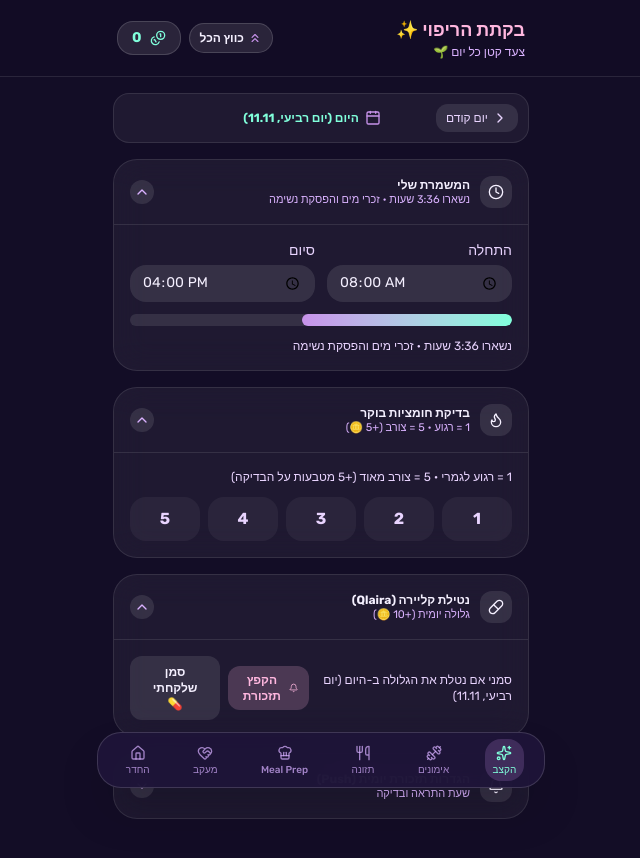
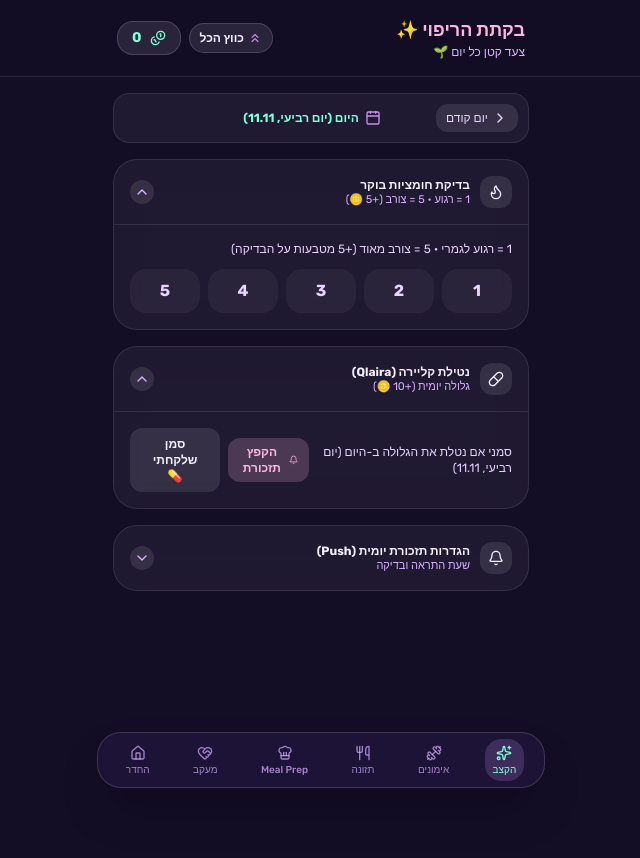
Before and after one commit to GuylerxD/the-healing-cabin, a React (Vite) app: page / in a window 1280 px wide. Shown: the top 858 px of the page, without its empty margins (319-959 px from the left). After the commit the page ends 800 px from the top, so only its background shows below. Built offline with nearby package versions, Linux system fonts and the light colour scheme.

Commit message:
refactor: remove shift progress card from Quests screen

```diff
--- a/src/screens/Quests.jsx
+++ b/src/screens/Quests.jsx
@@ -1,6 +1,5 @@
-import { useEffect, useState } from "react";
+import { useState } from "react";
 import {
-  Clock,
   Pill,
   Flame,
   Bell,
@@ -8,27 +7,10 @@ import {
   ChevronLeft,
   Calendar,
 } from "lucide-react";
-import { setCabin, updateDay, useCabin, dateKeyWithOffset } from "../store";
-import { shiftProgress } from "../lib/shift";
+import { updateDay, useCabin, dateKeyWithOffset } from "../store";
 import PillReminderToggle from "../components/PillReminderToggle";
 import { triggerInAppPillReminder } from "../lib/pillReminder";
 import CollapsibleCard from "../components/CollapsibleCard";
-
-function useNowMinutes() {
-  const [now, setNow] = useState(() => {
-    const d = new Date();
-    return d.getHours() * 60 + d.getMinutes();
-  });
-  useEffect(() => {
-    const get = () => {
-      const d = new Date();
-      return d.getHours() * 60 + d.getMinutes();
-    };
-    const id = setInterval(() => setNow(get()), 60_000);
-    return () => clearInterval(id);
-  }, []);
-  return now;
-}
 
 function getFormattedDayDetails(dayOffset) {
   const d = new Date();
@@ -52,16 +34,10 @@ function getFormattedDayDetails(dayOffset) {
 }
 
 export default function Quests() {
-  const { shift, days = {} } = useCabin();
+  const { days = {} } = useCabin();
   const [dayOffset, setDayOffset] = useState(0); // 0 = today, -1 = yesterday, etc.
   const activeDateKey = dateKeyWithOffset(dayOffset);
   const activeDayData = days[activeDateKey] ?? {};
-
-  const now = useNowMinutes();
-  const { pct, label } = shiftProgress(shift.start, shift.end, now);
-
-  const setShift = (key, value) =>
-    value && setCabin((s) => ({ ...s, shift: { ...s.shift, [key]: value } }));
 
   // Date formatting in Hebrew
   const isToday = dayOffset === 0;
@@ -111,51 +87,8 @@ export default function Quests() {
           רטרואקטיבית לתאריך זה.
         </div>
       )}
-      {/* 1. המשמרת שלי (Collapsible) */}
-      <CollapsibleCard
-        id="quests-shift"
-        title="המשמרת שלי"
-        badge={label}
-        icon={Clock}
-        defaultOpen={true}
-      >
-        <div className="space-y-3">
-          <div className="flex gap-3 text-sm">
-            {[
-              ["start", "התחלה"],
-              ["end", "סיום"],
-            ].map(([key, text]) => (
-              <label
-                key={key}
-                className="flex flex-1 flex-col gap-1 text-purple-200"
-              >
-                {text}
-                <input
-                  type="time"
-                  value={shift[key]}
-                  onChange={(e) => setShift(key, e.target.value)}
-                  className="rounded-2xl bg-white/10 px-3 py-2 text-moon"
-                />
-              </label>
-            ))}
-          </div>
-          <div
-            className="h-3 overflow-hidden rounded-full bg-white/10"
-            role="progressbar"
-            aria-valuenow={pct}
-            aria-valuemin={0}
-            aria-valuemax={100}
-          >
-            <div
-              className="h-full rounded-full bg-gradient-to-l from-mint to-lilac transition-all"
-              style={{ width: `${pct}%` }}
-            />
-          </div>
-          <p className="text-xs text-purple-200">{label}</p>
-        </div>
-      </CollapsibleCard>
 
-      {/* 2. בדיקת חומציות בוקר (Collapsible) */}
+      {/* 1. בדיקת חומציות בוקר (Collapsible) */}
       <CollapsibleCard
         id="quests-acid"
         title={`בדיקת חומציות בוקר ${!isToday ? `(${dayNameHe})` : ""}`}
```
